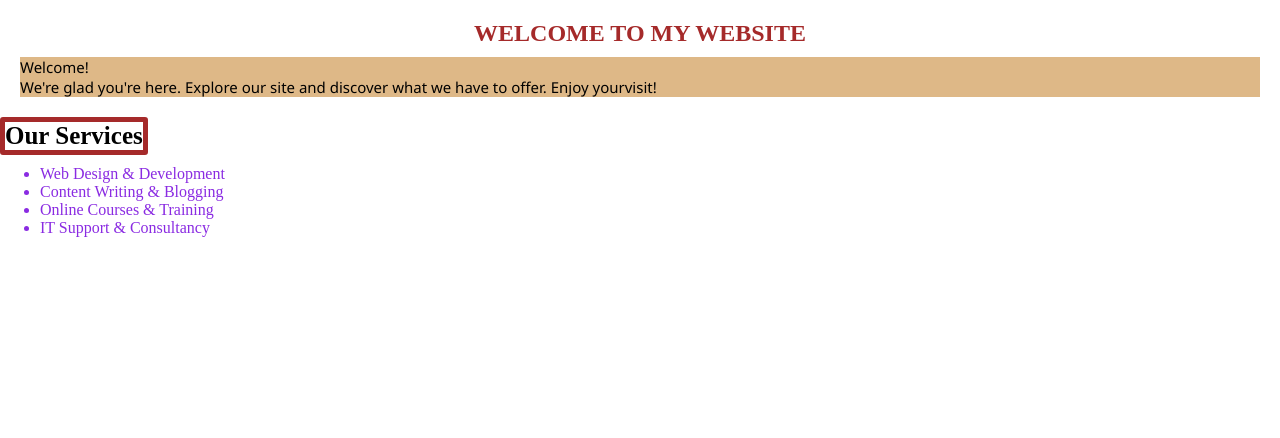
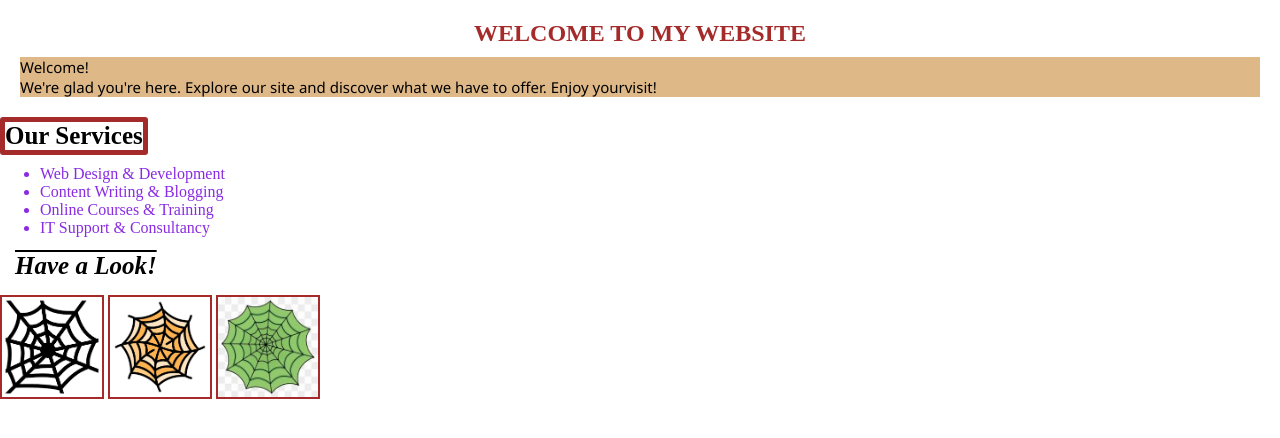
Before and after one commit to ahsan1335/CSS-practice, a plain HTML site: page index.html in a window 1280 px wide. Drawn offline with Linux system fonts and the light colour scheme.

Commit message:
added images

```diff
--- a/index.html
+++ b/index.html
@@ -14,7 +14,7 @@
     <p id="web">Welcome! <br>
     We're glad you're here. Explore our site and discover what we have to offer. Enjoy yourvisit!</p>
   </div>
-  <div>
+  <div class="service">
     <h3>Our Services</h3>
     <ul>
       <li>Web Design & Development</li>
@@ -23,7 +23,12 @@
       <li>IT Support & Consultancy</li>
     </ul>
   </div>
-
+  <div class="images">
+    <h4>Have a Look!</h4>
+    <img src="images/spider-web.png" alt="">
+    <img src="images/web-2.png" alt="">
+    <img src="images/web-3.jpeg" alt="">
+  </div>
 </body>
 
 </html>
--- a/styles/blog.css
+++ b/styles/blog.css
@@ -28,3 +28,14 @@ li{
   color: blueviolet;
 
 }
+.images h4{
+  margin: 15px;
+  font-size: 25px;
+  font-style: italic;
+  text-decoration: overline;
+}
+.images img{
+  width: 100px;
+  height: 100px;
+  border: 2px solid brown;
+}
```
Also changed, not shown: images/spider-web.png (added), images/web-2.png (added), images/web-3.jpeg (added).
